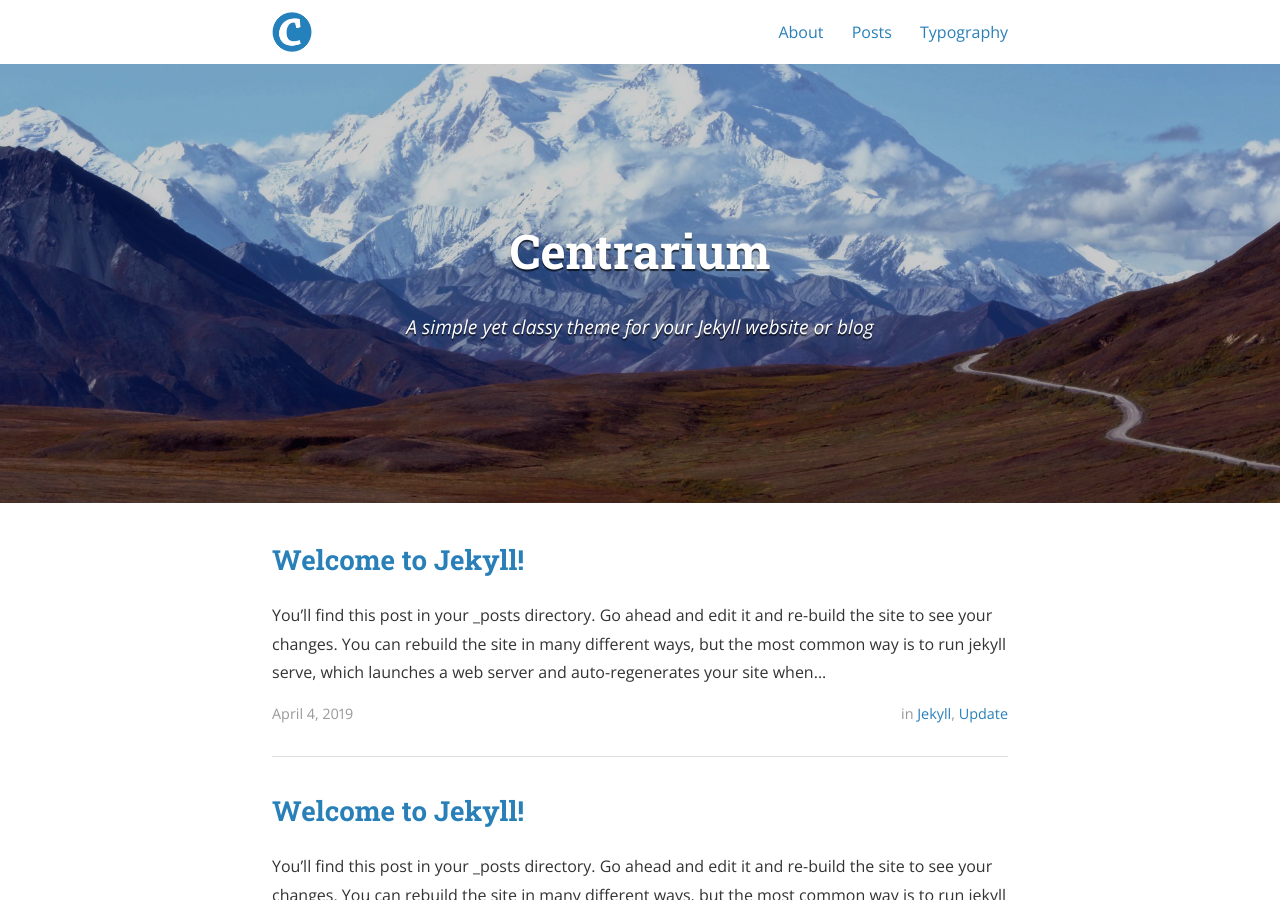
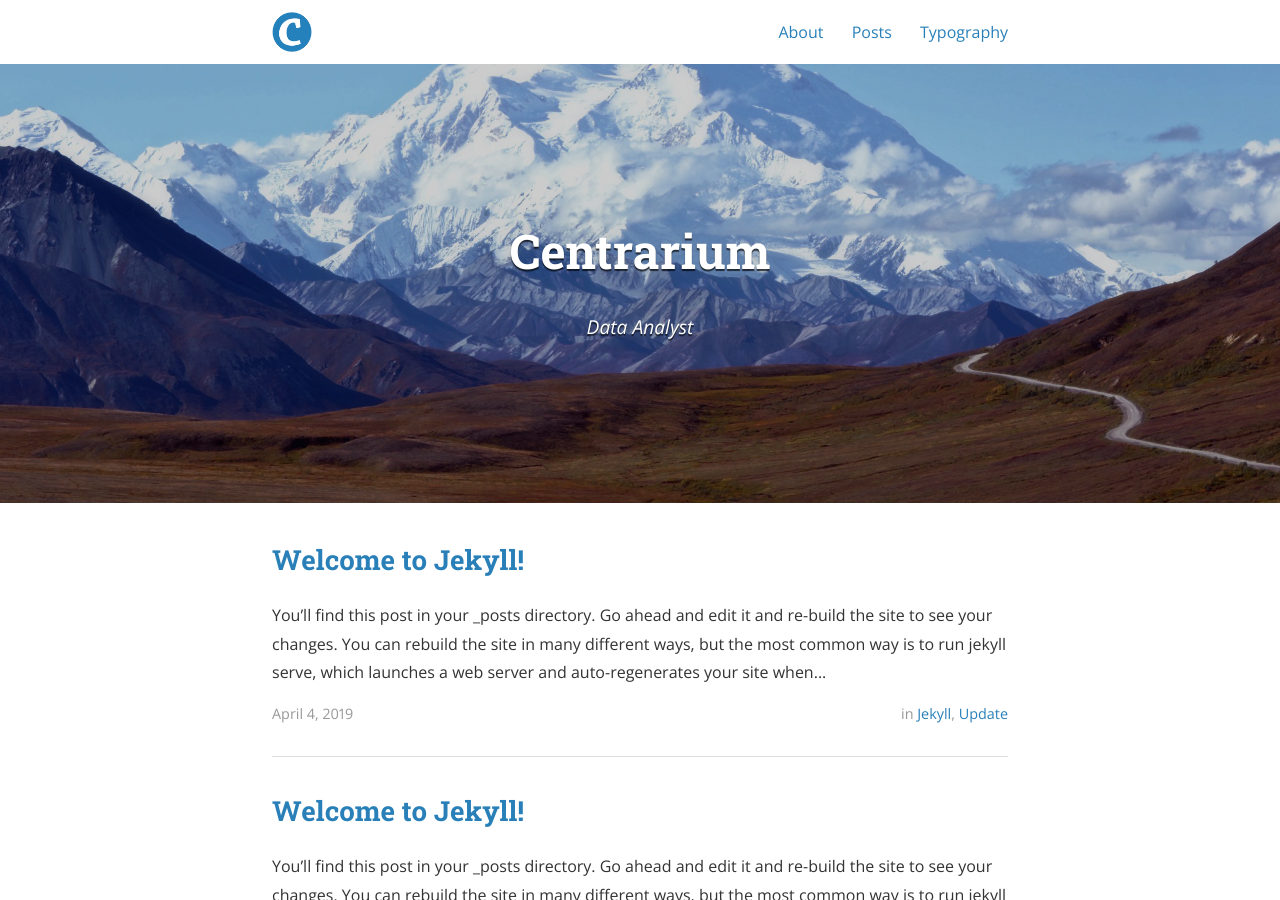
Before and after one commit to CreedMaestro/CreedMaestro.github.io, a Jekyll site: the page built from index.html, in a window 1280 px wide and 900 px high. Built offline with Jekyll 4.4.1, drawn with Linux system fonts in a browser that asks for light colours; nearby versions of some CDN libraries; the list of posts is cut into pages by our own code.

Commit message:
'config'

```diff
--- a/_config.yml
+++ b/_config.yml
@@ -10,7 +10,7 @@ exclude:
 
 # Site settings
 title: Centrarium
-subtitle: "A simple yet classy theme for your Jekyll website or blog"
+subtitle: "Data Analyst"
 email: blcentra@gmail.com
 name: Ben Centra
 description: >
@@ -18,7 +18,7 @@ description: >
 # Base URL of site (i.e. /blog). It should always start with a slash,
 # and never end with a slash. Set it to a blank value if hosting at the
 # root of your server.
-baseurl: "/centrarium" # the subpath of your site, e.g. /blog/
+baseurl: "" # the subpath of your site, e.g. /blog/
 url: "http://creedmaestro.github.io" # the base hostname & protocol for your site
 cover: "/assets/header_image.jpg"
 logo: "/assets/logo.png"
```
